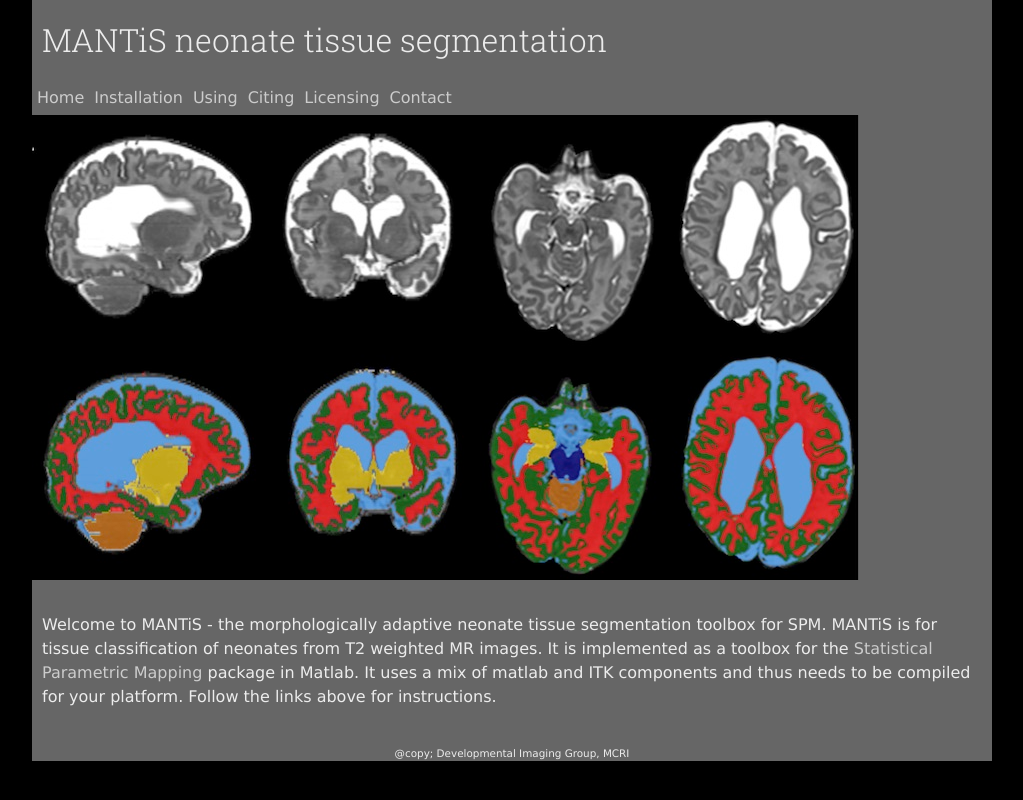
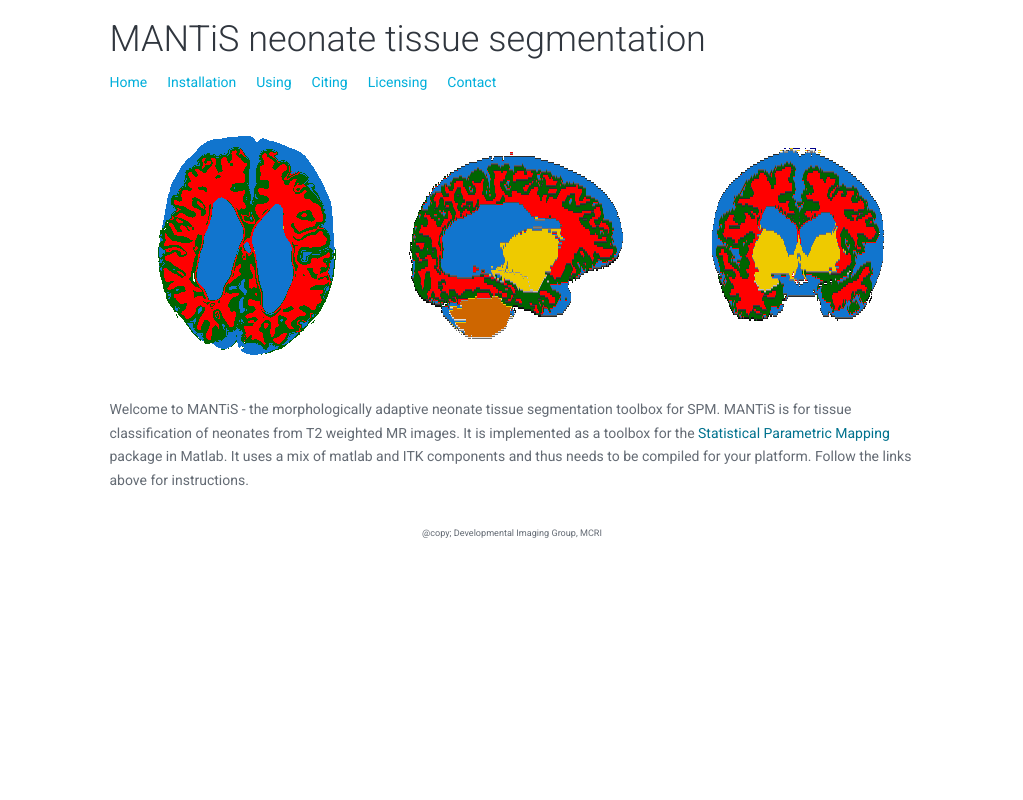
Before and after one commit to DevelopmentalImagingMCRI/mantis, a Jekyll site: the page built from index.html, in a window 1280 px wide. Shown: the top 800 px of the page, without its empty margins (128-1151 px from the left). Built offline with Jekyll 4.4.1, drawn with Linux system fonts in a browser that asks for light colours; Markdown is read by kramdown in place of the engine named in the settings.

Commit message:
moved to more whiter style

```diff
--- a/css/style.css
+++ b/css/style.css
@@ -1,50 +1,58 @@
-body {
-  font: 16px/1.5 verdana, helvetica-neue, helvetica, arial, san-serif;
-  background: black;
-  color: #ececec;
-  padding: 0;
-  margin: 0;
+h1, h2, h3, h4, body, .main {
+  font-family: "Roboto","Helvetica Neue",Helvetica,Arial,sans-serif;
+  src: local("Roboto Slab Light"), local("RobotoSlab-Light"), url("https://fonts.gstatic.com/s/robotoslab/v6/dazS1PrQQuCxC3iOAJFEJUo2lTMeWA_kmIyWrkNCwPc.woff2") format("woff2");
+  color: #646B74;
 }
+
+
+.content, body {
+  background: white;
+  font-size: 14px;
+  line-height: 1.7;
+  font-style: normal;
+  padding: 10px;
+}
+
+
 ul {
   margin: 0;
   padding: 0;
 }
 a {
-  color: #ccc;
+  color: #00728E;
   text-decoration: none;
 }
 
 a:hover {
-  color: #ececec;
+  color: #00728E;
   text-decoration: underline;
 }
 
 #main {
-  width: 960px;
+  width: 825px;
   margin: 0 auto;
-  background: rgba(255, 255, 255, 0.4);
+  background: rgba(255, 255, 255, 1);
 }
 header {
   padding: 0 10px;
   overflow: hidden;
 }
-h1 {
-  font-family: "Roboto Slab";
+h1, h2 {
   font-style: normal;
   font-weight: 300;
   line-height: 1.2;
-  src: local("Roboto Slab Light"), local("RobotoSlab-Light"), url("https://fonts.gstatic.com/s/robotoslab/v6/dazS1PrQQuCxC3iOAJFEJUo2lTMeWA_kmIyWrkNCwPc.woff2") format("woff2");
-  margin: 10;
+  margin: 0px;
+  color: #30363E;
 }
 
+h1 {
+    font-size: 36px;
+
+}
 h2 {
-  font-family: "Roboto Slab";
-  font-style: normal;
-  font-weight: 200;
-  line-height: 1.2;
-  src: local("Roboto Slab Light"), local("RobotoSlab-Light"), url("https://fonts.gstatic.com/s/robotoslab/v6/dazS1PrQQuCxC3iOAJFEJUo2lTMeWA_kmIyWrkNCwPc.woff2") format("woff2");
-  margin: 10;
+  margin: 0px;
   text-align: left;
+  font-size: 30px;
 }
 
 nav ul, ul.entries {
@@ -52,10 +60,8 @@
 }
 nav li a {
   float: left;
-  margin: 5px;
-}
-.content {
-  padding: 10px;
+  margin: 10px;
+  color: #00AFDB;
 }
 
 ul.entries li {
@@ -80,7 +86,7 @@
   color: #ececec;
 }
 ul.entries a:hover {
-  color: #fff;
+  color: #00728E;
 }
 
 footer {
--- a/index.html
+++ b/index.html
@@ -2,11 +2,10 @@
 layout: default
 ---
 <section role="banner">
-  <img src="{{ site.baseurl }}{{ post.url }}/img/banner.jpg" />
+  <img src="{{ site.baseurl }}{{ post.url }}/img/v2.png" />
 </section>
 
 <section class="content">
-  <p>
 Welcome to MANTiS - the morphologically adaptive neonate tissue segmentation
   toolbox for SPM.
 
```
Also changed, not shown: installation/index.md (+2 -9 lines), using/index.md (+1 -2 lines), img/v2.png (added).
